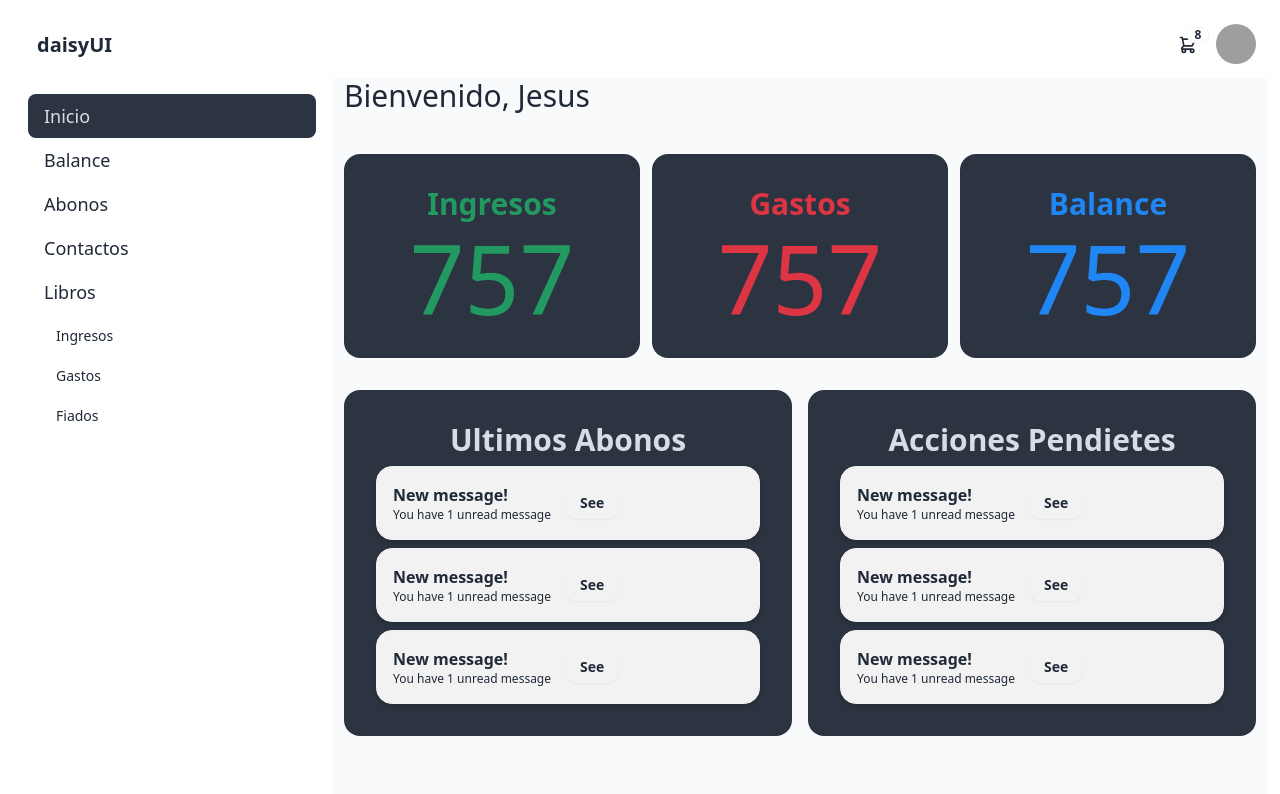
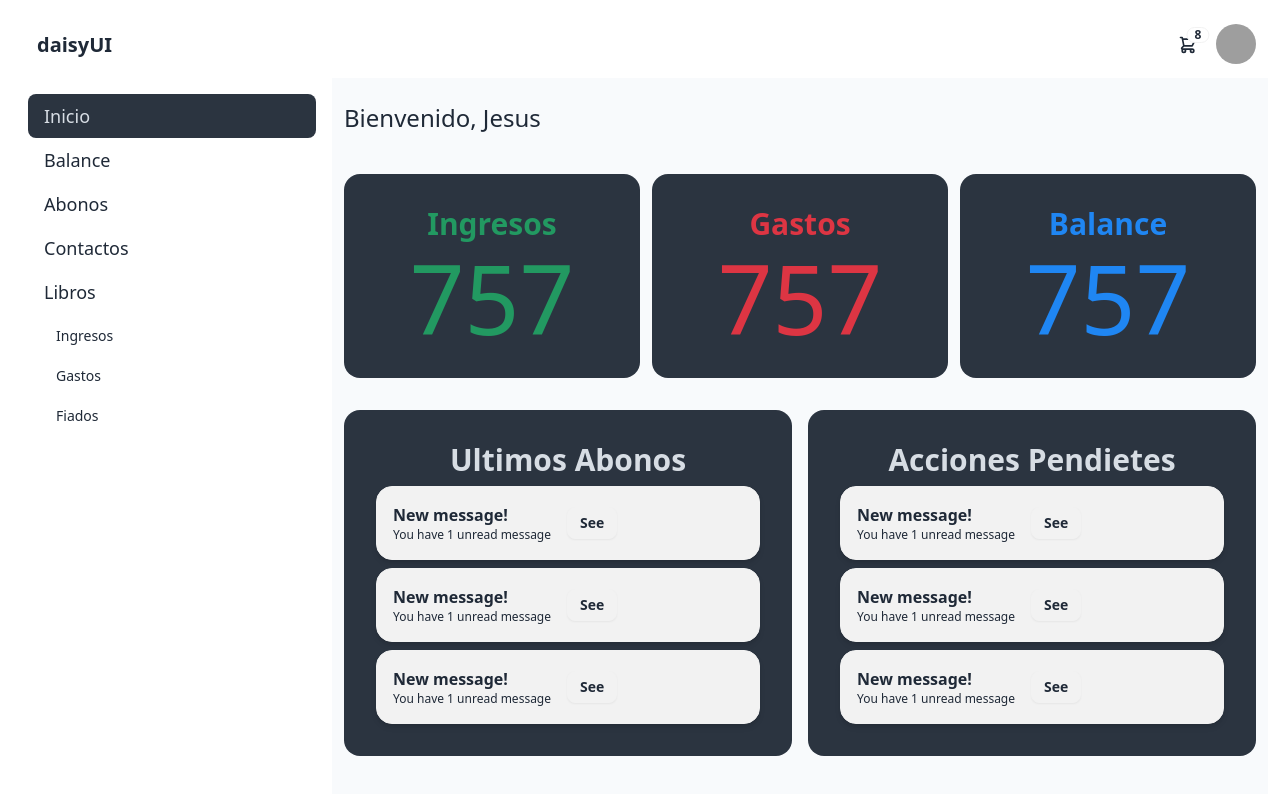
Before and after one commit to ewa1do/finances-app, a React (Vite) app: page / in a window 1280 px wide. Shown: the top 794 px of the page. Built offline with nearby package versions, Linux system fonts and the light colour scheme; grey boxes are pictures that could not be loaded.

Commit message:
minor changes

```diff
--- a/src/features/dashboard/Dashboard.tsx
+++ b/src/features/dashboard/Dashboard.tsx
@@ -5,7 +5,7 @@ export default function Dashboard() {
     return (
         <>
             <section>
-                <div className="mb-10 text-3xl">Bienvenido, Jesus</div>
+                <div className="mb-10 text-2xl my-6">Bienvenido, Jesus</div>
             </section>
             <section className="flex gap-x-3">
                 <Card size={Sizes.extra_small} title="Ingresos" titleColor="text-[#229961]">
```
